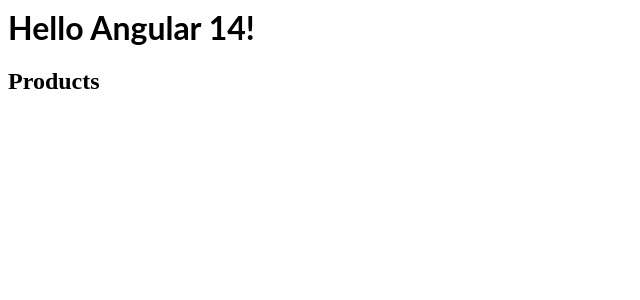
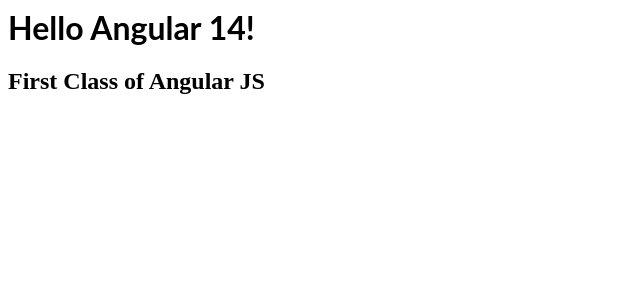
Before and after one commit to freelanceruideveloper/angular, an Angular app: page / in a window 1280 px wide. Shown: the top 300 px of the page, without its empty margins (0-640 px from the left). Built offline with nearby package versions, Linux system fonts and the light colour scheme.

Commit message:
Update app.component.html
Title Change of Angular

```diff
--- a/src/app/app.component.html
+++ b/src/app/app.component.html
@@ -1,2 +1,2 @@
 <hello name="{{ name }}"></hello>
-<h2>Products</h2>
+<h2>First Class of Angular JS</h2>
```
